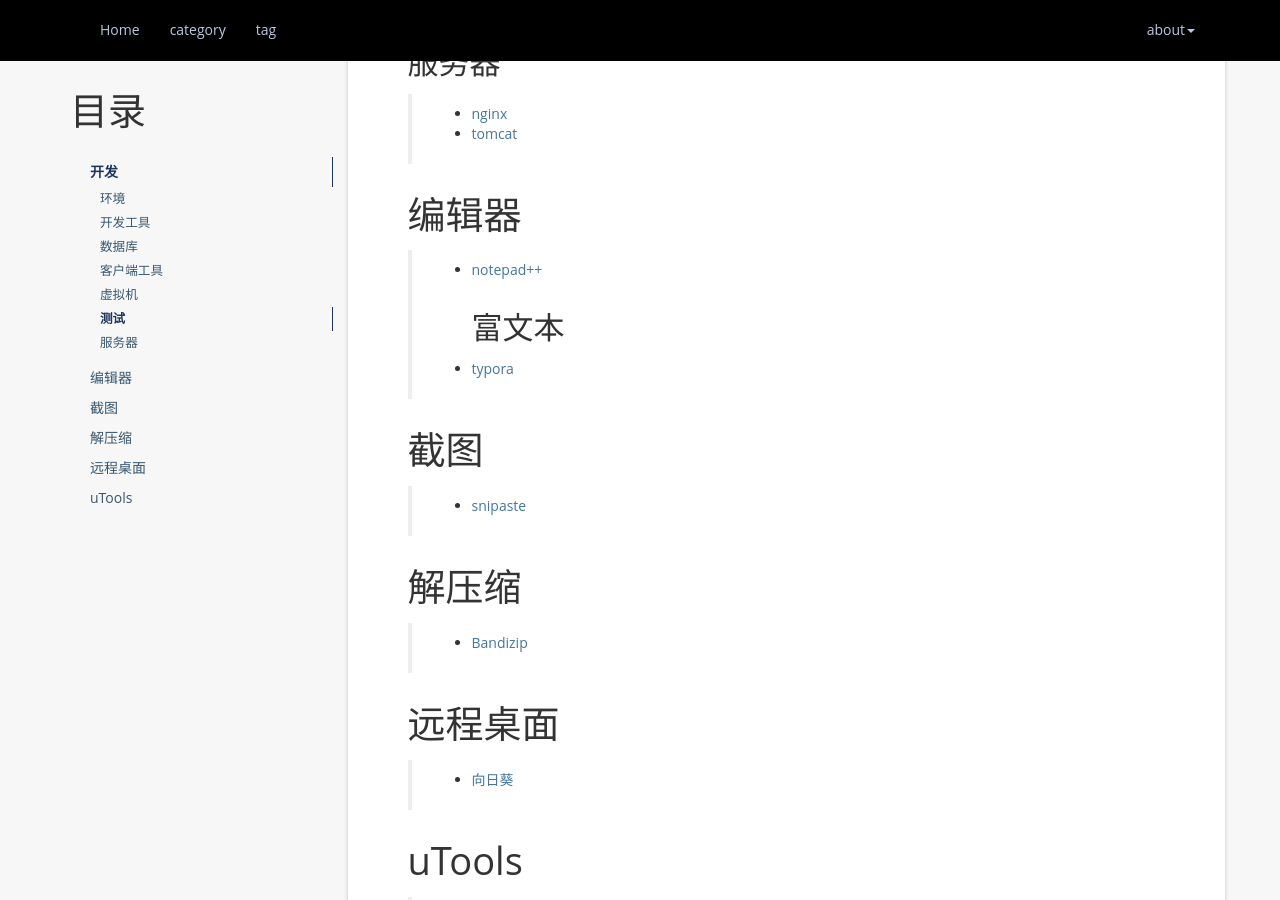
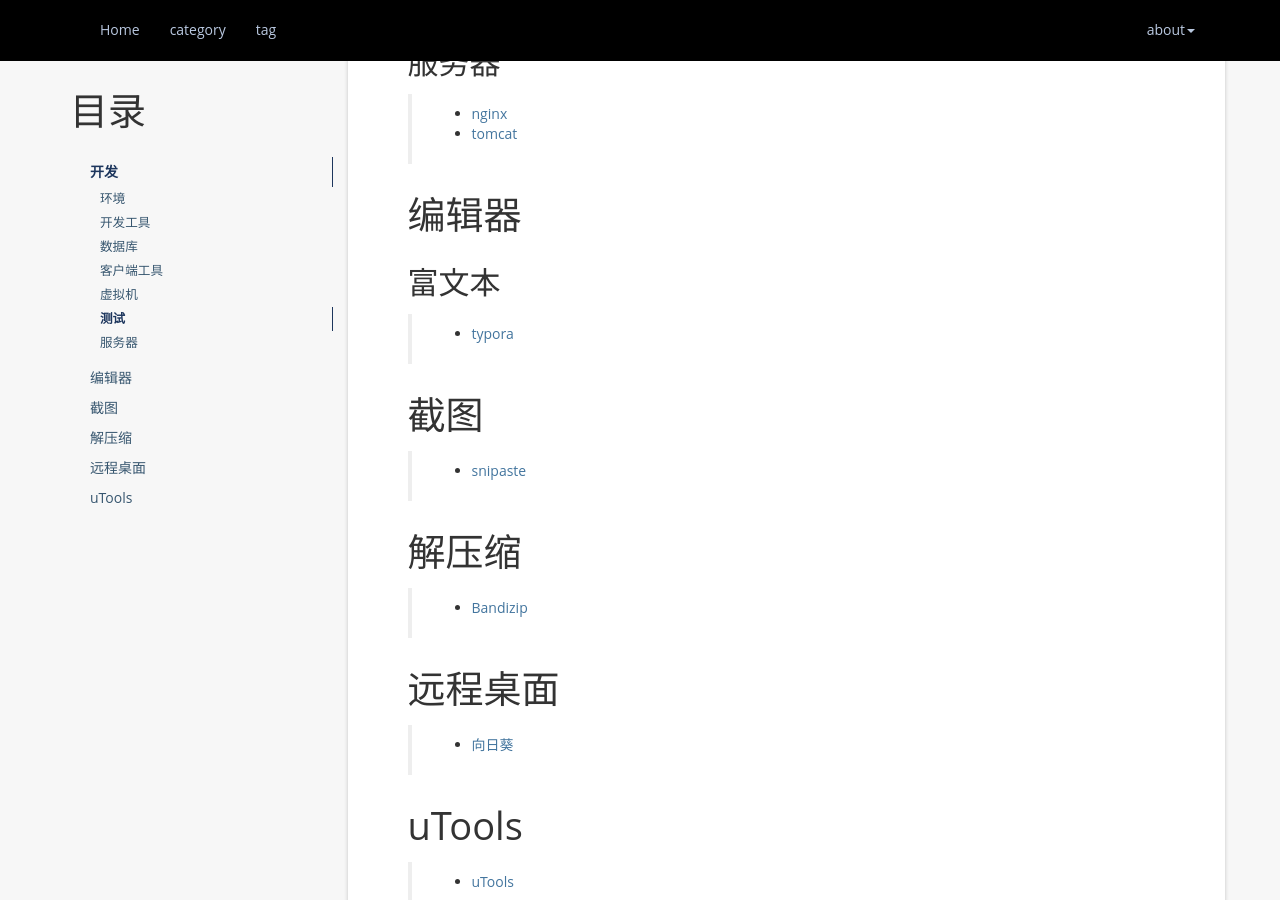
Before and after one commit to atgtahub/atgtahub.github.io, a Jekyll site: the page built from _posts/windows/2022-08-21-windows-software.md, in a window 1280 px wide and 900 px high, scrolled down 2015 px. Built offline with Jekyll 4.4.1, drawn with Linux system fonts in a browser that asks for light colours; a script that is not in the unit is left out; comment, search, counter and statistics services are not loaded.

Commit message:
refactor(posts): 2022-08-21-windows-software.md

```diff
--- a/_posts/windows/2022-08-21-windows-software.md
+++ b/_posts/windows/2022-08-21-windows-software.md
@@ -65,7 +65,6 @@
 
 # 编辑器
 
-> + <a href="https://notepad-plus-plus.org/downloads/" target="_blank">notepad++</a>
 ## 富文本
 > + <a href="https://typora.io/#download" target="_blank">typora</a>
 
```
